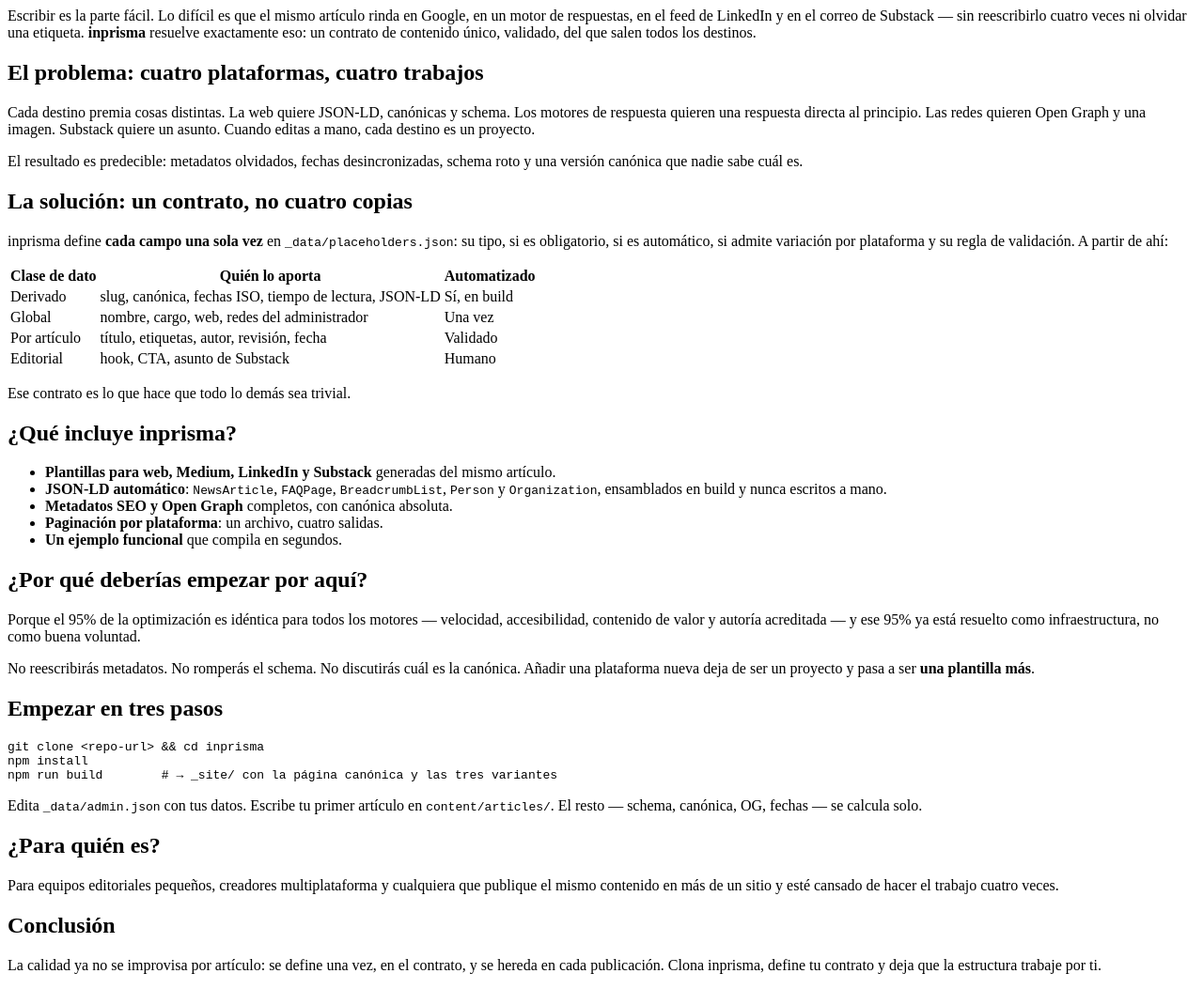
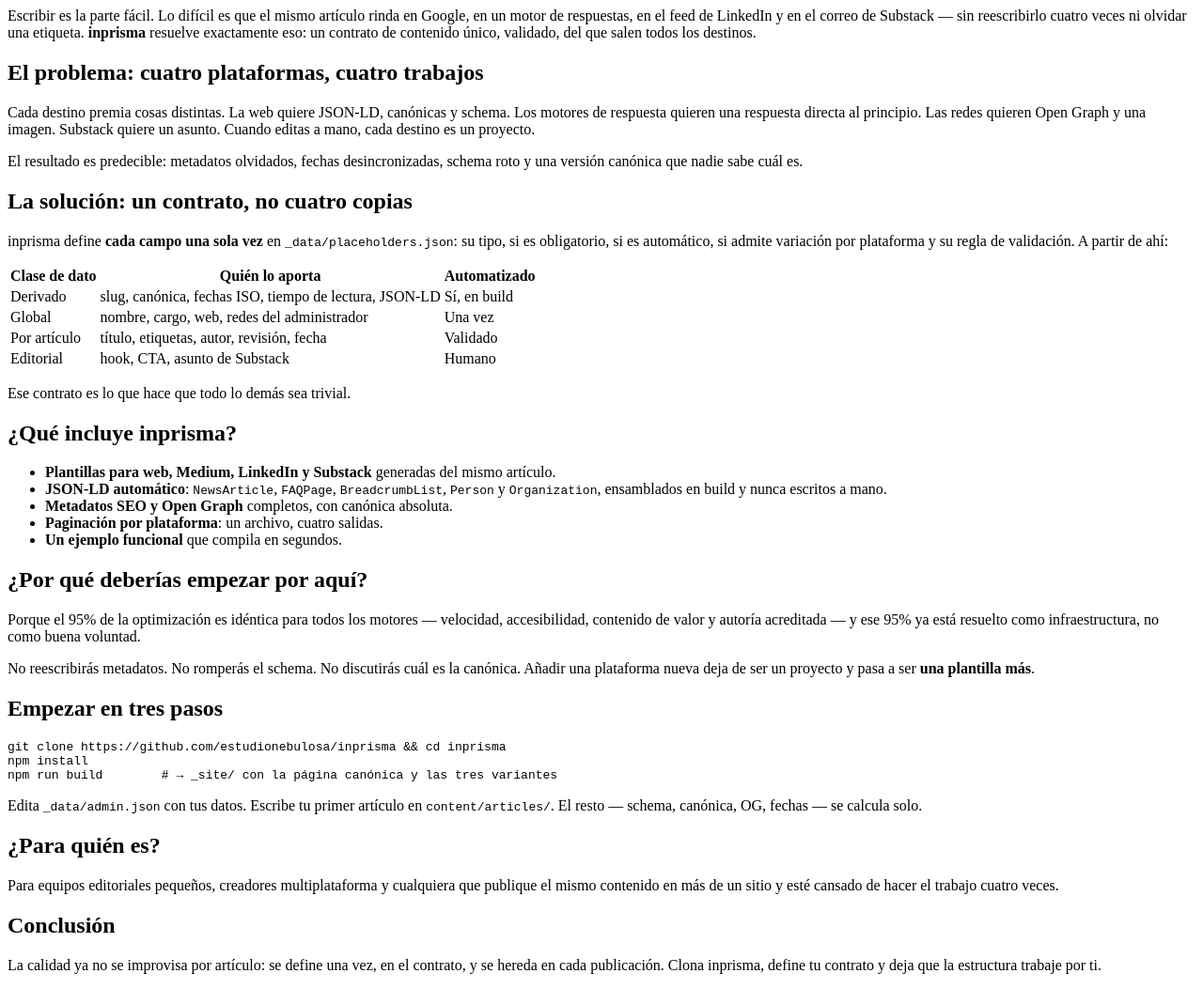
Before and after one commit to estudionebulosa/inprisma, an Eleventy site: page content/articles/publica-una-vez.md in a window 1280 px wide. Shown: the whole page at 94% size. Built offline with nearby package versions, Linux system fonts and the light colour scheme; Eleventy itself is replaced by a stand-in of ours; code samples lack their colours; files that its build step writes are made by us from their sources.

Commit message:
docs: set repository url to github.com/estudionebulosa/inprisma

````diff
--- a/content/articles/publica-una-vez.md
+++ b/content/articles/publica-una-vez.md
@@ -101,7 +101,7 @@
 ## Empezar en tres pasos
 
 ```bash
-git clone <repo-url> && cd inprisma
+git clone https://github.com/estudionebulosa/inprisma && cd inprisma
 npm install
 npm run build        # → _site/ con la página canónica y las tres variantes
 ```
````
Also changed, not shown: package.json (+8 -0 lines), README.md.
